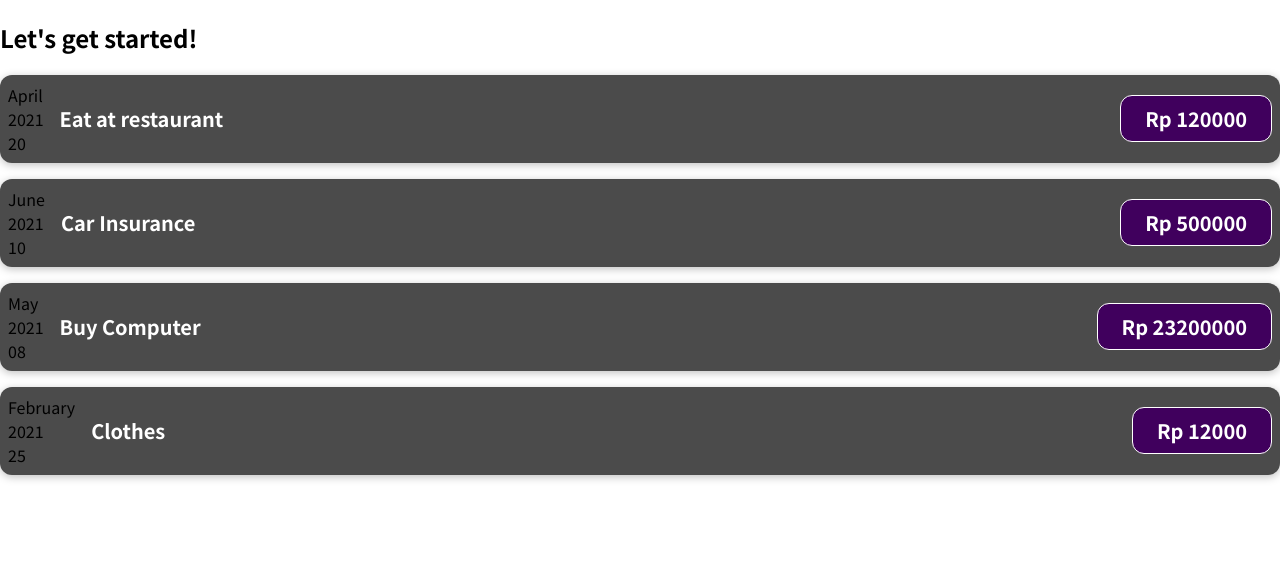
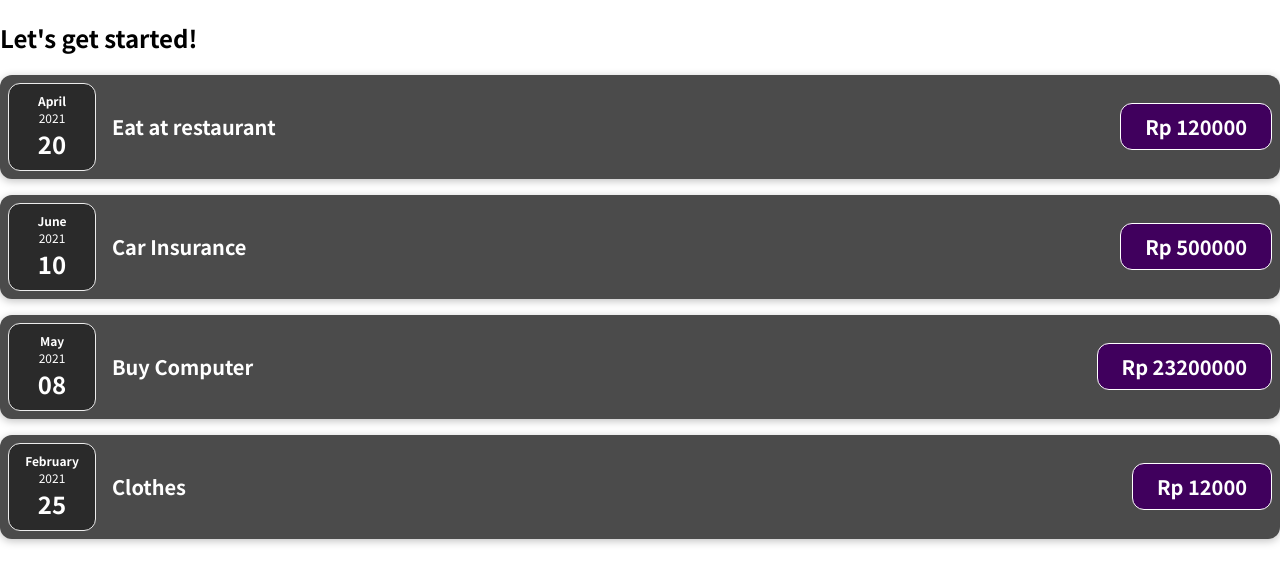
Before and after one commit to yoghantara08/Javascript, a JavaScript app in the folder React/Basics/01-starting-setup/: page / in a window 1280 px wide. Shown: the top 584 px of the page. Built offline with nearby package versions, Linux system fonts and the light colour scheme.

Commit message:
splitting components

```diff
--- a/React/Basics/01-starting-setup/src/App.js
+++ b/React/Basics/01-starting-setup/src/App.js
@@ -36,22 +36,22 @@
         title={expenses[0].title}
         amount={expenses[0].amount}
         date={expenses[0].date}
-      ></ExpenseItem>
+      />
       <ExpenseItem
         title={expenses[1].title}
         amount={expenses[1].amount}
         date={expenses[1].date}
-      ></ExpenseItem>
+      />
       <ExpenseItem
         title={expenses[2].title}
         amount={expenses[2].amount}
         date={expenses[2].date}
-      ></ExpenseItem>
+      />
       <ExpenseItem
         title={expenses[3].title}
         amount={expenses[3].amount}
         date={expenses[3].date}
-      ></ExpenseItem>
+      />
     </div>
   );
 }
--- /dev/null
+++ b/React/Basics/01-starting-setup/src/components/ExpenseDate.css
@@ -0,0 +1,26 @@
+.expense-date {
+  display: flex;
+  flex-direction: column;
+  width: 5.5rem;
+  height: 5.5rem;
+  border: 1px solid #ececec;
+  background-color: #2a2a2a;
+  color: white;
+  border-radius: 12px;
+  align-items: center;
+  justify-content: center;
+}
+
+.expense-date__month {
+  font-size: 0.75rem;
+  font-weight: bold;
+}
+
+.expense-date__year {
+  font-size: 0.75rem;
+}
+
+.expense-date__day {
+  font-size: 1.5rem;
+  font-weight: bold;
+}
--- /dev/null
+++ b/React/Basics/01-starting-setup/src/components/ExpenseDate.js
@@ -0,0 +1,17 @@
+import "./ExpenseDate.css";
+
+function ExpenseDate(props) {
+  const month = props.date.toLocaleString("en-US", { month: "long" });
+  const day = props.date.toLocaleString("en-US", { day: "2-digit" });
+  const year = props.date.getFullYear();
+
+  return (
+    <div className="expense-date">
+      <div className="expense-date__month">{month}</div>
+      <div className="expense-date__year">{year}</div>
+      <div className="expense-date__day">{day}</div>
+    </div>
+  );
+}
+
+export default ExpenseDate;
--- a/React/Basics/01-starting-setup/src/components/ExpenseItem.js
+++ b/React/Basics/01-starting-setup/src/components/ExpenseItem.js
@@ -1,20 +1,10 @@
+import ExpenseDate from "./ExpenseDate";
 import "./ExpenseItem.css";
 
 function ExpenseItem(props) {
-  // const expenseDate = new Date(2021, 3, 20);
-  // const expenseTitle = "Beli Makan";
-  // const expenseAmount = 12_000;
-  const month = props.date.toLocaleString("en-US", { month: "long" });
-  const day = props.date.toLocaleString("en-US", { day: "2-digit" });
-  const year = props.date.getFullYear();
-
   return (
     <div className="expense-item">
-      <div>
-        <div>{month}</div>
-        <div>{year}</div>
-        <div>{day}</div>
-      </div>
+      <ExpenseDate date={props.date} />
       <div className="expense-item__description">
         <h2>{props.title}</h2>
         <div className="expense-item__price">Rp {props.amount}</div>
```
